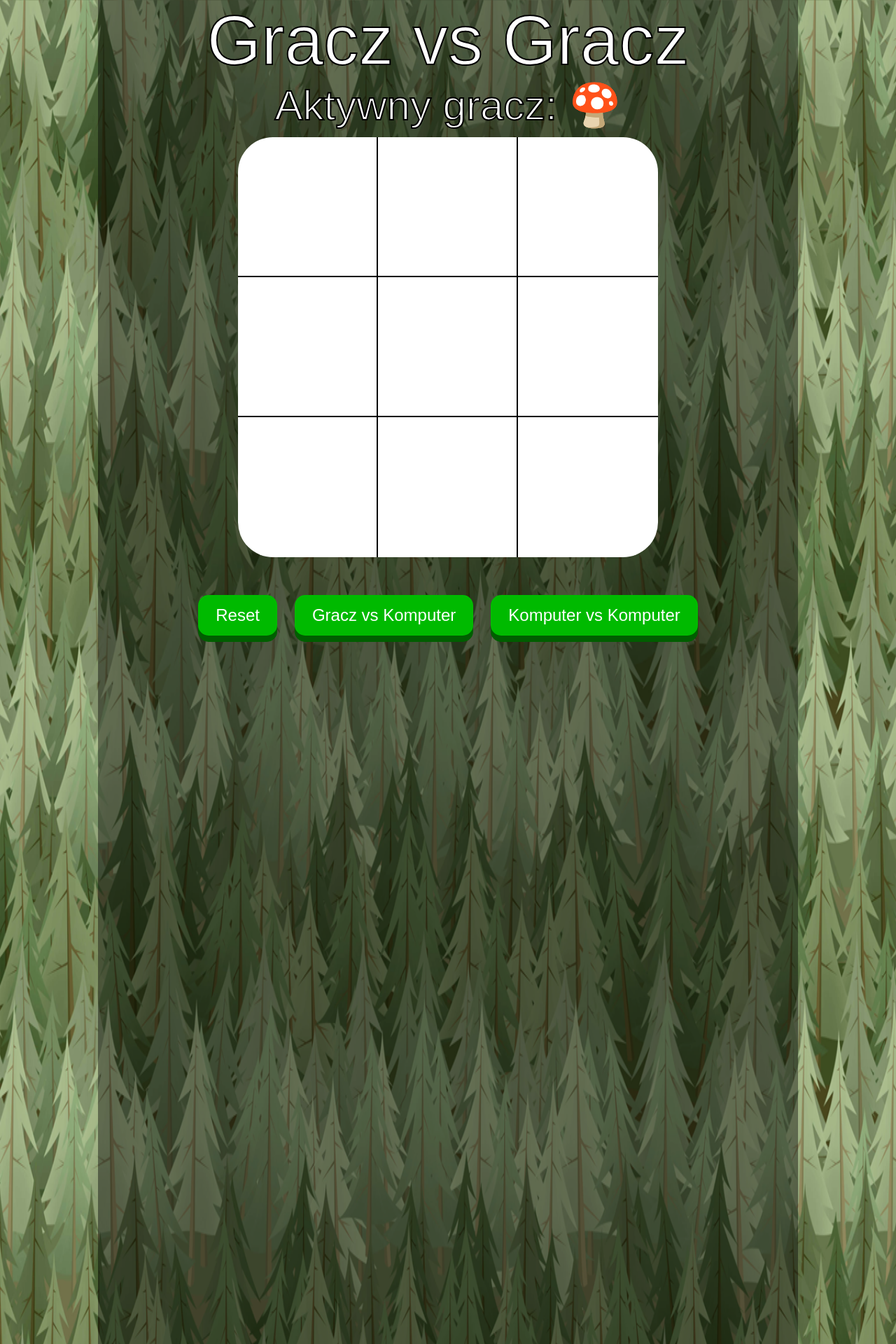
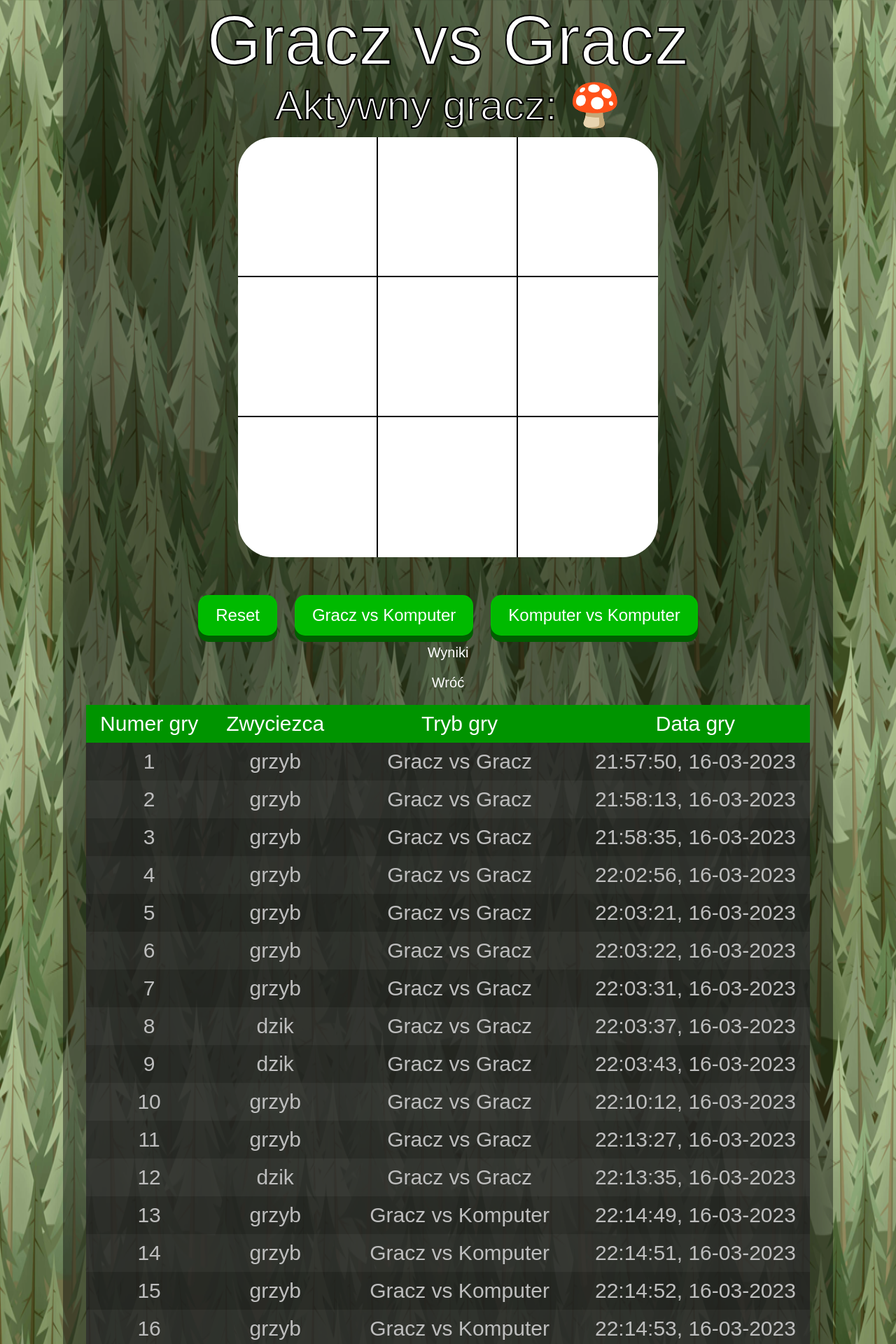
Before and after one commit to ZacharekKacper/grzybidzik.github.io, a PHP site: page / in a window 1280 px wide; the page is wider, and only the part inside the window is pictured. Shown: the top 1920 px of that part at 70% size. Run offline with PHP 8.4, Linux system fonts and the light colour scheme; data comes from the database, SQL or seed files in the repository; both versions use the stored data as it was after the commit.

Commit message:
Add files via upload

```diff
--- a/index.php
+++ b/index.php
@@ -26,9 +26,10 @@
         <button onclick="reset()" id="resethyhym">Reset</button>
         <button onclick="zmienTryb(false)" id="zmienTrybButton"><span id="tryb1">Gracz vs Komputer</span></button>
         <button class="botvsbotguziec" onclick="location.href='komputervskomputer.php';"><span>Komputer vs Komputer</span></button>
-    </div>
+        <a href='#tablica-wynikow'><p id='wdol'>Wyniki</p></a>
+        <a href='#takiblok'><p id='wgore'>Wróć</p></a>
 
-    <table class="tablica-wynikow">
+        <table class="tablica-wynikow" id='tablica-wynikow'>
             <tr>
                 <th>Numer gry</th>
                 <th>Zwyciezca</th>
@@ -37,13 +38,14 @@
             </tr>
             <?php
                 $conn = new mysqli("localhost", "root", "","wynikigrzybidzik");
-        $result = $conn->query("SELECT * FROM wyniki order by id DESC");
+                $result = $conn->query("SELECT * FROM wyniki");
                 while($row = $result->fetch_assoc()) {
-            echo "<tr><td>" . $row["id"]. "</td><td>" . $row["zwyciezca"]. "</td><td class='umre'>". $row["tryb"] ."</td><td> " . $row["data"]. "</td></tr>";
+                    echo "<tr><td>" . $row["id"]. "</td><td>" . $row["zwyciezca"]. "</td><td class='umre'>". $row["tryb"] ."</td><td>" . $row["data"]. "</td></tr>";
                 }
                 $conn -> close();
             ?>
         </table>
+    </div>
     <script src="script.js"></script>
 
 
--- a/style.css
+++ b/style.css
@@ -14,8 +14,14 @@
     -ms-user-select: none;
     user-select: none;
     overflow: overlay;
-    /*overflow-y: hidden;*/
+    overflow-y: hidden;
+
 }
+
+html, body {
+    scroll-behavior: smooth !important;
+}
+
 #jakiTrybDiv, #aktywnyGracz {
 
     -webkit-text-stroke: 2px black;
@@ -108,11 +114,6 @@
     transition: 0.5s;
 }
 
-a {
-    text-decoration: none;
-    color: white;
-}
-
 .botvsbotguziec {
     cursor: pointer;
     display: inline-block;
@@ -166,34 +167,11 @@
 #takiblok {
     background-color: rgba(0, 0, 0, 0.42);
     /* opacity: 0.5; */
-    width: 1000px;
-    height: 100vh;
+    width: 1100px;
+    /* height: 100vh; */
     margin: auto;
+    scroll-behavior: smooth;
 }
-
-/* ::-webkit-scrollbar-track {
-    background: #00DE00;
-}
-
-::-webkit-scrollbar {
-    height: 12px;
-    width: 12px;
-}
-
-::-webkit-scrollbar-thumb {
-    background-color: #00BA00;
-}
-
-::-webkit-scrollbar-thumb:hover {
-    background-color: #009400;
-}
-
-::-webkit-scrollbar-thumb:active {
-    background-color: #005E00;
-}
-::-webkit-scrollbar-corner {
-    background: url("las.png");
-} */
 
 ::-webkit-scrollbar {
     height: 12px;
@@ -202,22 +180,98 @@
 
 ::-webkit-scrollbar-track {
     background: none;
-    /* background: url('las.png'); */
-    /* background-color: #00BA00; */
 }
 
 ::-webkit-scrollbar-thumb {
     background-color: rgba(35, 35, 35, 0.6);
     border-radius: 100px;
-    /* background-color: #009400; */
 }
 
 ::-webkit-scrollbar-thumb:hover {
     background-color: rgba(35, 35, 35, 0.8);
-    /* background-color: #005E00; */
 }
 
 ::-webkit-scrollbar-thumb:active {
     background-color: rgb(35, 35, 35);
-    /* background-color: #004000; */
 }
+
+table {
+    font-size: 30px;
+    margin: auto;
+    /* margin-top: 5px; */
+    font-family: fantasy;
+    font-weight:normal;
+    border-collapse: collapse;
+    height: 92vh;
+    display: flex;
+    overflow-y: auto;
+    display: inline-block;
+}
+/* table + tr {
+
+    font-size: 30px;
+    margin: auto;
+    margin-top: 100px;
+    font-family: fantasy;
+    font-weight:normal;
+    border-collapse: collapse;
+    height: 90vh;
+    display: flex;
+    overflow-y: auto;
+
+} */
+
+/* th div {
+    position: absolute;
+    background-color: #009400;
+    color: white;
+    padding: 10px 20px;
+    font-weight:normal;
+} */
+
+td {
+    /* border: solid black; */
+    /* background-color: #fff; */
+    color: rgb(190, 190, 190);
+    /* border-left: solid 1px black;
+    border-right: solid 1px black; */
+    padding: 10px 20px;
+}
+th {
+    background-color: #009400;
+    color: white;
+    padding: 10px 20px;
+    font-weight:normal;
+    position: -webkit-sticky;
+    position: sticky;
+    top: 0px;
+}
+tr:nth-child(even) {
+    background-color: rgba(35, 35, 35, 0.8);
+}
+tr {
+    background-color: rgba(45, 45, 45, 0.8);
+
+}
+
+#wdol {
+    margin: 10px;
+    padding: 0;
+}
+
+#wgore {
+    margin: 20px;
+    padding: 0;
+}
+
+a {
+    font-family: fantasy;
+    outline: none;
+    text-decoration: none;
+    color: white;
+    font-size: 20px;
+    background: #00ba0088;
+}
+/* a:hover {
+    background-color: #00ba0088;
+} */
```
Also changed, not shown: database/wynikigrzybidzik.sql (added, +107 -0 lines), komputervskomputer.php (+5 -3 lines), script.js (+8 -22 lines). Lines whose indentation alone changed are shown as unchanged.
